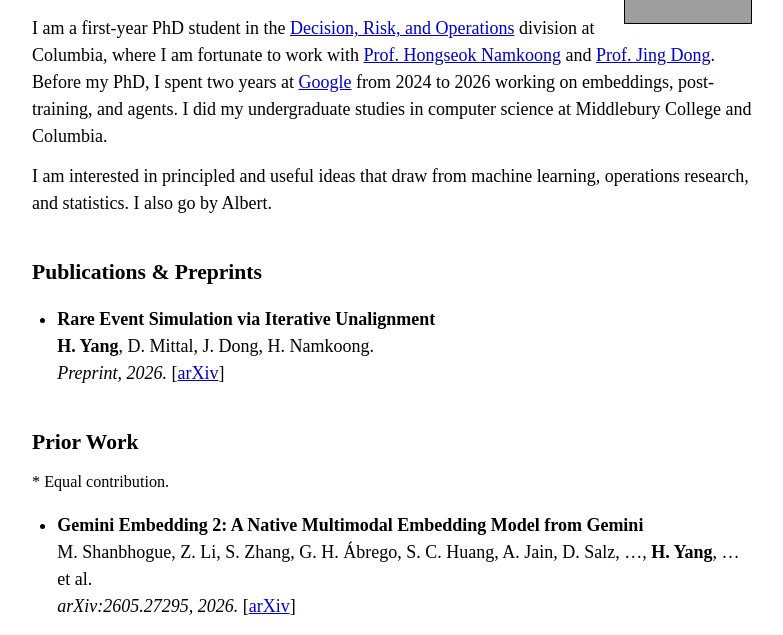
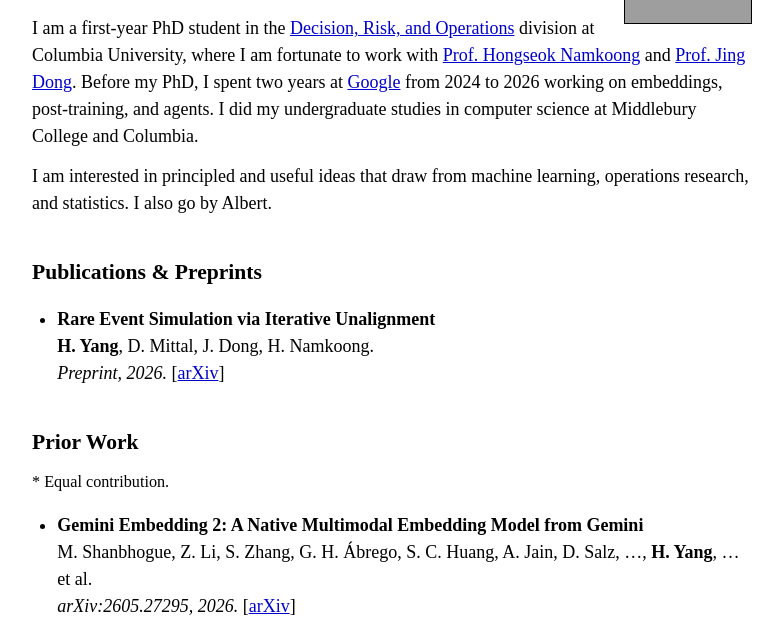
Before and after one commit to Albertyangyhm/Albertyangyhm.github.io, a plain HTML site: page index.html in a window 1280 px wide. Shown: the part 112-747 px from the top of the page, without its empty margins (248-1031 px from the left). Drawn offline with Linux system fonts and the light colour scheme; grey boxes are pictures that could not be loaded.

Commit message:
Update site content

```diff
--- a/index.html
+++ b/index.html
@@ -54,7 +54,7 @@
   <p>
     I am a first-year PhD student in the
     <a href="https://business.columbia.edu/faculty/divisions/dro">Decision, Risk, and Operations</a>
-    division at Columbia, where I am fortunate to work with
+    division at Columbia University, where I am fortunate to work with
     <a href="https://hsnamkoong.github.io/">Prof. Hongseok Namkoong</a> and
     <a href="https://www.columbia.edu/~jd2736/">Prof. Jing Dong</a>.
     Before my PhD, I spent two years at <a href="https://www.google.com/">Google</a> from 2024 to 2026 working on
```
